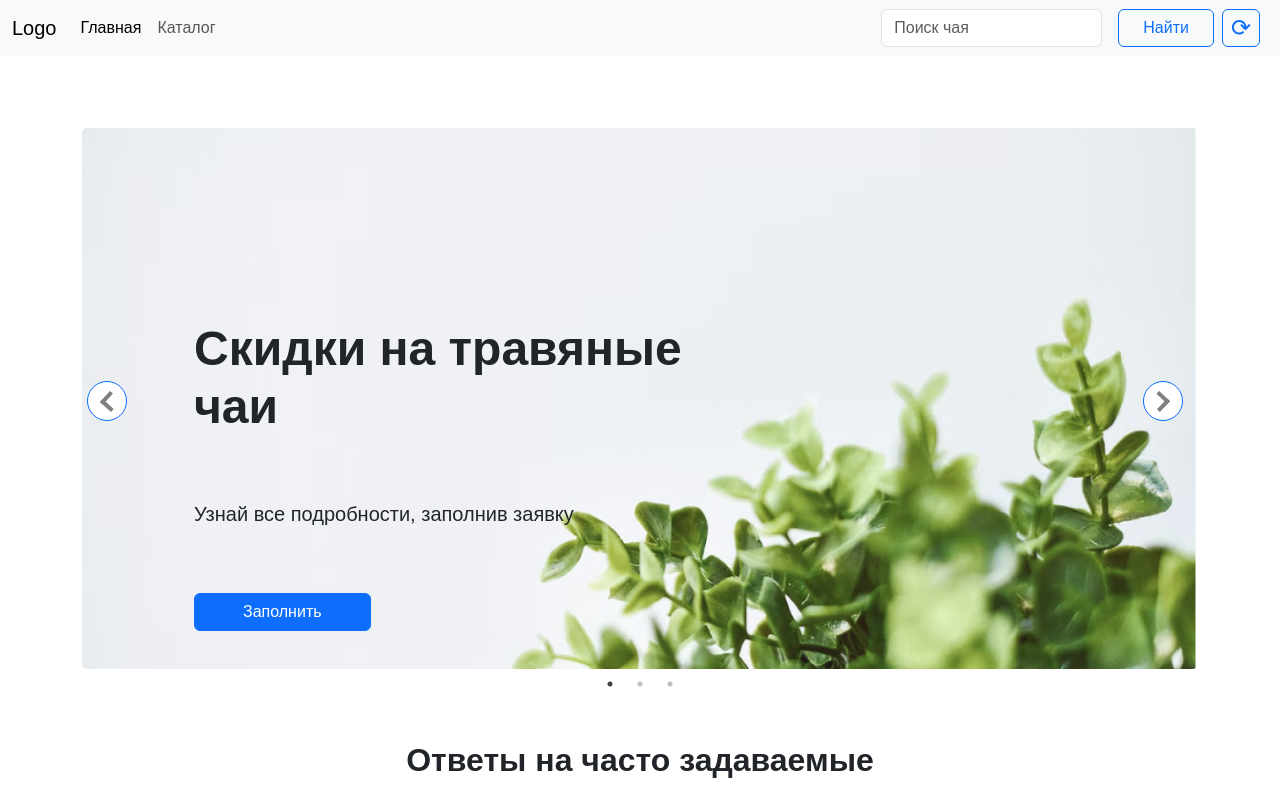
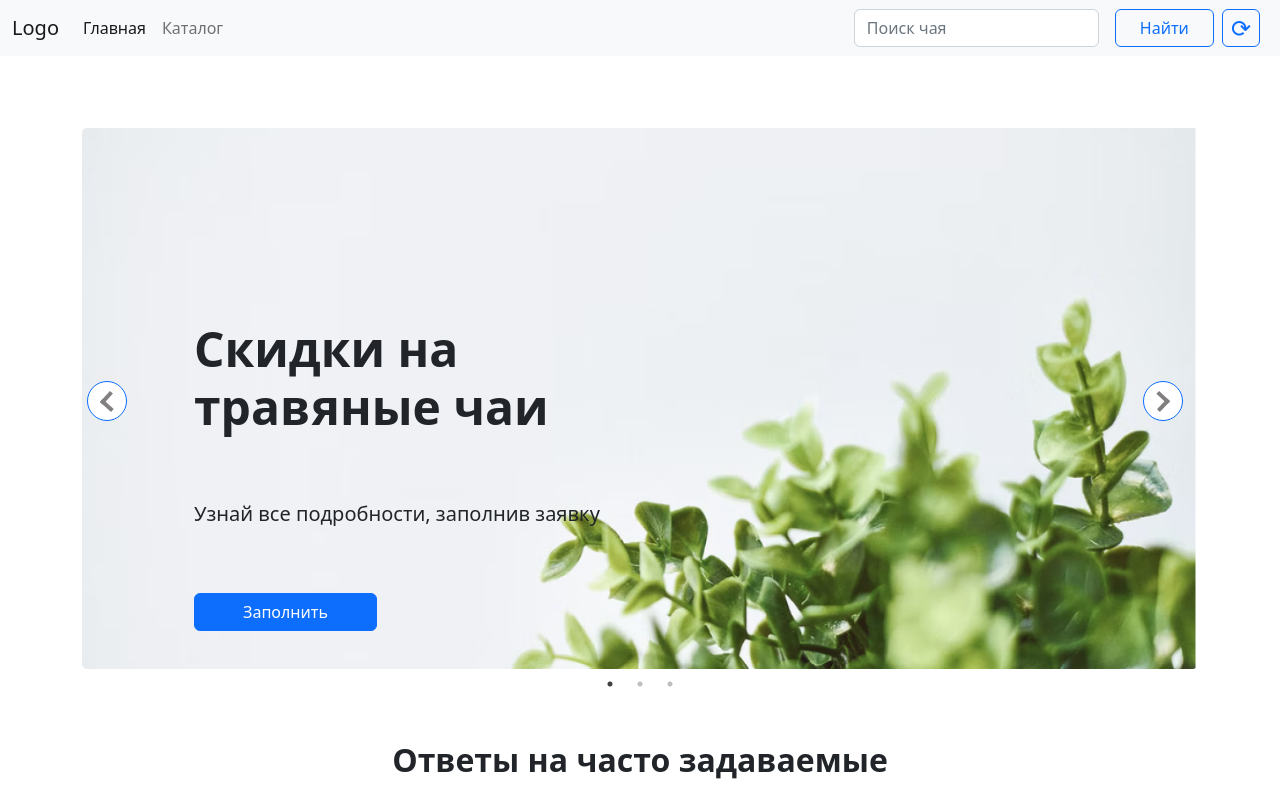
Before and after one commit to melomory/tea, an Angular app: page / in a window 1280 px wide. Shown: the top 790 px of the page. Built offline with nearby package versions, Linux system fonts and the light colour scheme.

Commit message:
feat: move bootstrap to ng-bootstrap
Issue: #10

```diff
--- a/angular.json
+++ b/angular.json
@@ -29,7 +29,6 @@
             ],
             "styles": [
               "node_modules/jquery-ui/dist/themes/base/jquery-ui.min.css",
-              "node_modules/bootstrap/dist/css/bootstrap.min.css",
               "node_modules/slick-carousel/slick/slick-theme.css",
               "node_modules/slick-carousel/slick/slick.css",
               "src/styles.scss"
@@ -37,7 +36,6 @@
             "scripts": [
               "node_modules/jquery/dist/jquery.min.js",
               "node_modules/jquery-ui/dist/jquery-ui.min.js",
-              "node_modules/bootstrap/dist/js/bootstrap.min.js",
               "node_modules/slick-carousel/slick/slick.min.js"
             ]
           },
--- a/package.json
+++ b/package.json
@@ -15,10 +15,13 @@
     "@angular/compiler": "^14.2.0",
     "@angular/core": "^14.2.0",
     "@angular/forms": "^14.2.0",
+    "@angular/localize": "^14.2.0",
     "@angular/platform-browser": "^14.2.0",
     "@angular/platform-browser-dynamic": "^14.2.0",
     "@angular/router": "^14.2.0",
-    "bootstrap": "^5.3.3",
+    "@ng-bootstrap/ng-bootstrap": "^13.0.0",
+    "@popperjs/core": "^2.10.2",
+    "bootstrap": "^5.2.0",
     "jquery": "^3.7.1",
     "jquery-ui": "^1.14.1",
     "rxjs": "~7.5.0",
--- a/src/app/app.module.ts
+++ b/src/app/app.module.ts
@@ -14,6 +14,7 @@
 import { ProductComponent } from "./components/pages/product/product.component";
 import { OrderComponent } from "./components/pages/order/order.component";
 import { FormsModule, ReactiveFormsModule } from "@angular/forms";
+import { NgbModule } from '@ng-bootstrap/ng-bootstrap';
 
 @NgModule({
   declarations: [
@@ -32,7 +33,8 @@
     AppRoutingModule,
     HttpClientModule,
     ReactiveFormsModule,
-    FormsModule
+    FormsModule,
+    NgbModule
   ],
   providers: [],
   bootstrap: [AppComponent],
--- a/src/app/components/pages/product/product.component.ts
+++ b/src/app/components/pages/product/product.component.ts
@@ -30,7 +30,6 @@
       if (params["id"]) {
         this.productService.getProduct(params["id"]).subscribe({
           next: (data) => {
-            console.log(data);
             if (data) {
               this.product = data[0];
             }
--- a/src/polyfills.ts
+++ b/src/polyfills.ts
@@ -1,3 +1,7 @@
+/***************************************************************************************************
+ * Load `$localize` onto the global scope - used if i18n tags appear in Angular templates.
+ */
+import '@angular/localize/init';
 /**
  * This file includes polyfills needed by Angular and is loaded before the app.
  * You can add your own extra polyfills to this file.
--- a/src/styles.scss
+++ b/src/styles.scss
@@ -94,3 +94,6 @@
   --bs-spinner-height: 5rem;
   --bs-spinner-border-width: 0.5em;
 }
+
+/* Importing Bootstrap SCSS file. */
+@import '~bootstrap/scss/bootstrap';
```
Also changed, not shown: 1 other file (tests, documents, lock files or other folders).
